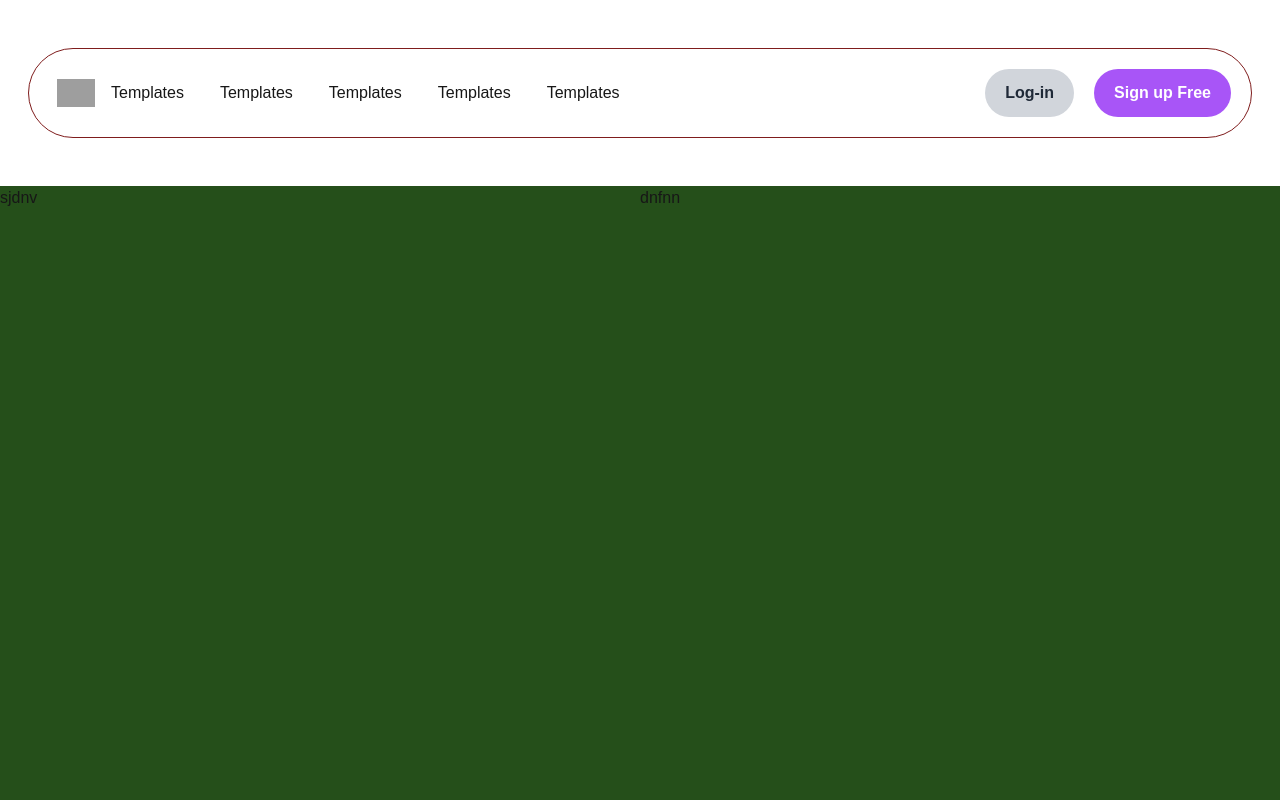
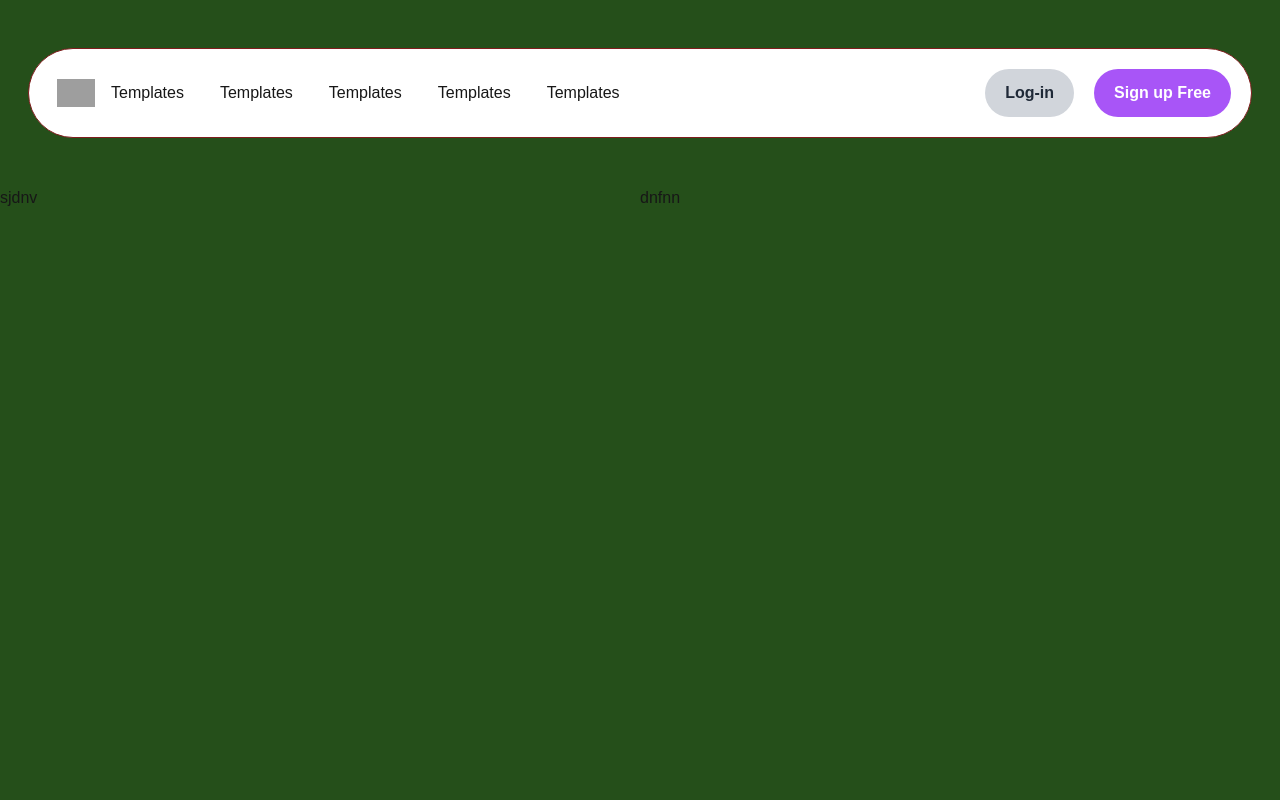
Before and after one commit to kumail-ahmad/myLink, a Next.js app: page / in a window 1280 px wide. Shown: the top 800 px of the page. Built offline with nearby package versions, Linux system fonts and the light colour scheme; grey boxes are pictures that could not be loaded.

Commit message:
added sections

```diff
--- a/app/layout.js
+++ b/app/layout.js
@@ -13,15 +13,15 @@ const geistMono = Geist_Mono({
 });
 
 export const metadata = {
-  title: "Create Next App",
-  description: "Generated by create next app",
+  title: "Palm-Link",
+  description: "Generated by Kumail Ahmad",
 };
 
 export default function RootLayout({ children }) {
   return (
     <html lang="en">
       <body
-        className={`${geistSans.variable} ${geistMono.variable} antialiased `}
+        className={`${geistSans.variable} ${geistMono.variable} antialiased bg-customGreen`}
       >
         <Navbar />
         {children}
```
